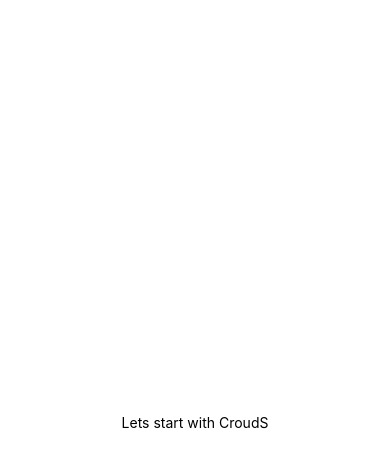
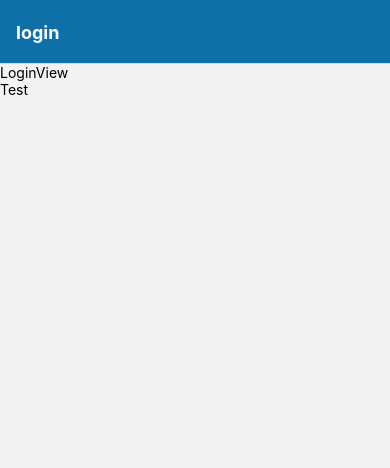
Before and after one commit to Waallin/Croud, a React Native app in the folder Croud/: screen / in a window 390 px wide. Shown: the top 468 px of the page. Built offline with nearby package versions, Linux system fonts and the light colour scheme.

Commit message:
navigation and routing done

```diff
--- a/Croud/App.js
+++ b/Croud/App.js
@@ -1,20 +1,45 @@
-import { StatusBar } from 'expo-status-bar';
-import { StyleSheet, Text, View } from 'react-native';
+import { StatusBar } from "expo-status-bar";
+import { StyleSheet, Text, View } from "react-native";
+import { NavigationContainer } from "@react-navigation/native";
+import { createNativeStackNavigator } from "@react-navigation/native-stack";
+import LoginView from "./Views/LoginView";
+import AdminHomeView from "./Views/AdminViews/AdminHomeView";
 
 export default function App() {
+  const Stack = createNativeStackNavigator();
+
   return (
-    <View style={styles.container}>
-      <Text>Lets start with CroudS</Text>
-      <StatusBar style="auto" />
-    </View>
+    <NavigationContainer>
+      <Stack.Navigator>
+        <Stack.Screen
+          options={{
+            headerStyle: {
+              backgroundColor: "#0E70A7",
+            },
+            headerTintColor: "white",
+            headerTitleStyle: {
+              fontWeight: "700",
+            },
+          }}
+          name="login"
+          component={LoginView}
+        />
+        <Stack.Screen
+          options={{
+            headerStyle: {
+              backgroundColor: "#0E70A7",
+            },
+            headerTintColor: "white",
+            headerTitleStyle: {
+              fontWeight: "700",
+            },
+          }}
+          name="HomeAdmin"
+          component={AdminHomeView}
+        />
+      </Stack.Navigator>
+    </NavigationContainer>
   );
 }
 
-const styles = StyleSheet.create({
-  container: {
-    flex: 1,
-    backgroundColor: '#fff',
-    alignItems: 'center',
-    justifyContent: 'center',
-  },
-});
+const styles = StyleSheet.create({});
--- /dev/null
+++ b/Croud/Views/AdminViews/AdminHomeView.js
@@ -0,0 +1,21 @@
+import { StyleSheet, Text, TouchableOpacity, View } from 'react-native'
+import React from 'react'
+
+import { useNavigation } from "@react-navigation/native";
+
+const AdminHomeView = () => {
+
+    const navigate = useNavigation();
+
+  return (
+    <View>
+        <TouchableOpacity onPress={() => navigate.replace("login")}>
+            <Text>tillbaka</Text>
+        </TouchableOpacity>
+    </View>
+  )
+}
+
+export default AdminHomeView
+
+const styles = StyleSheet.create({})
--- /dev/null
+++ b/Croud/Views/LoginView.js
@@ -0,0 +1,21 @@
+import { StyleSheet, Text, TouchableOpacity, View } from "react-native";
+import React from "react";
+
+import { useNavigation } from "@react-navigation/native";
+
+const LoginView = () => {
+  const navigate = useNavigation();
+
+  return (
+    <View>
+      <Text>LoginView</Text>
+      <TouchableOpacity>
+        <Text onPress={() => navigate.replace("HomeAdmin")}>Test</Text>
+      </TouchableOpacity>
+    </View>
+  );
+};
+
+export default LoginView;
+
+const styles = StyleSheet.create({});
```
Also changed, not shown: Croud/Views/AdminViews/ProfileView.js (added, +14 -0 lines), Croud/Views/AdminViews/ScanView.js (added, +14 -0 lines), Croud/Views/AdminViews/SettingsView.js (added, +14 -0 lines), Croud/package.json (+7 -1 lines), 1 other file (tests, documents, lock files or other folders).
